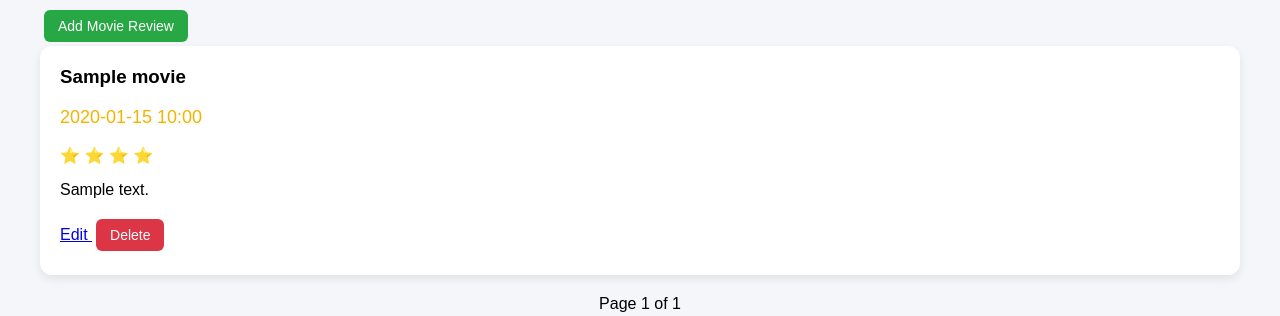
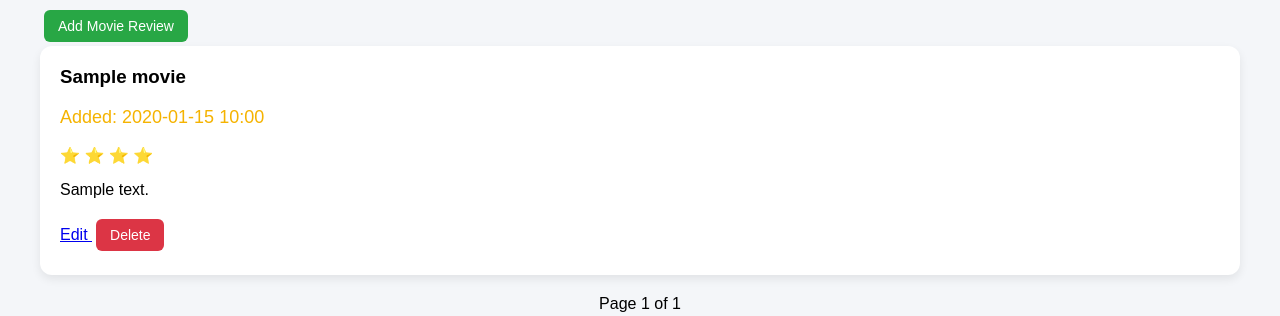
Before and after one commit to wwwatchara2707-2549/movie-review-flask, a Flask app: template templates/index.html in a window 1280 px wide. Shown: the part 358-674 px from the top of the page. Run offline with Flask 3, Linux system fonts and the light colour scheme; the template is opened without the code that fills it: most values are stand-ins (such as "Sample title", 1, 10 or a date in 2020).

```diff
--- a/templates/index.html
+++ b/templates/index.html
@@ -66,7 +66,7 @@
 
     <!-- DATE -->
     <p class="text-muted small">
-        {{ movie.created_at[:16] }}
+        Added: {{ movie.created_at[:16] }}
     </p>
 
     {% if movie.updated_at != movie.created_at %}
```
